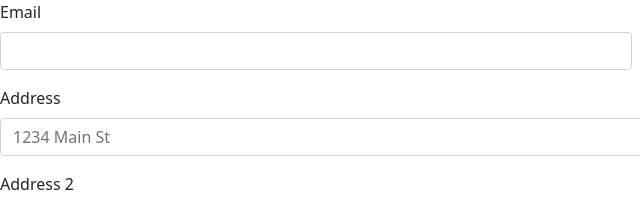
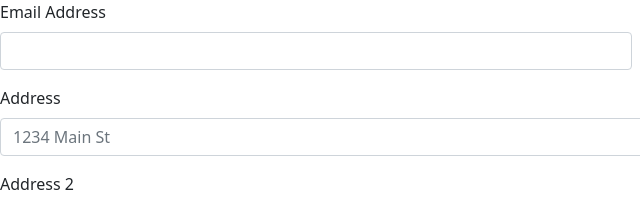
Before and after one commit to hashwanthk/hashwanthk.github.io, a plain HTML site: page index.html in a window 1280 px wide. Shown: the top 201 px of the page, 0-640 px from the left. Drawn offline with nearby package versions, Linux system fonts and the light colour scheme.

Commit message:
Update index.html

```diff
--- a/index.html
+++ b/index.html
@@ -10,7 +10,7 @@
 <body>
     <form class="row g-3">
   <div class="col-md-6">
-    <label for="inputEmail4" class="form-label">Email</label>
+    <label for="inputEmail4" class="form-label">Email Address</label>
     <input type="email" class="form-control" id="inputEmail4">
   </div>
   <div class="col-md-6">
```
